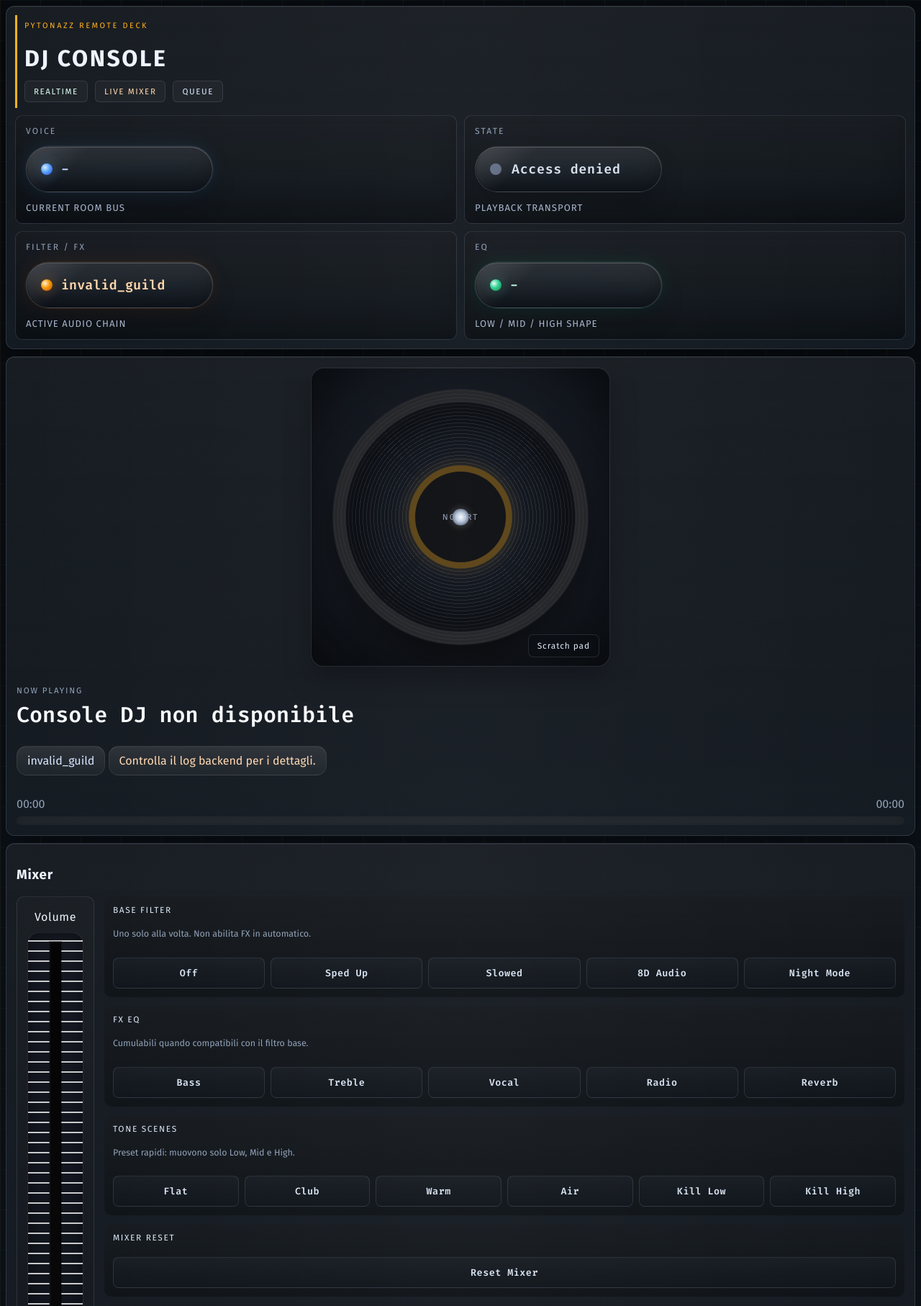
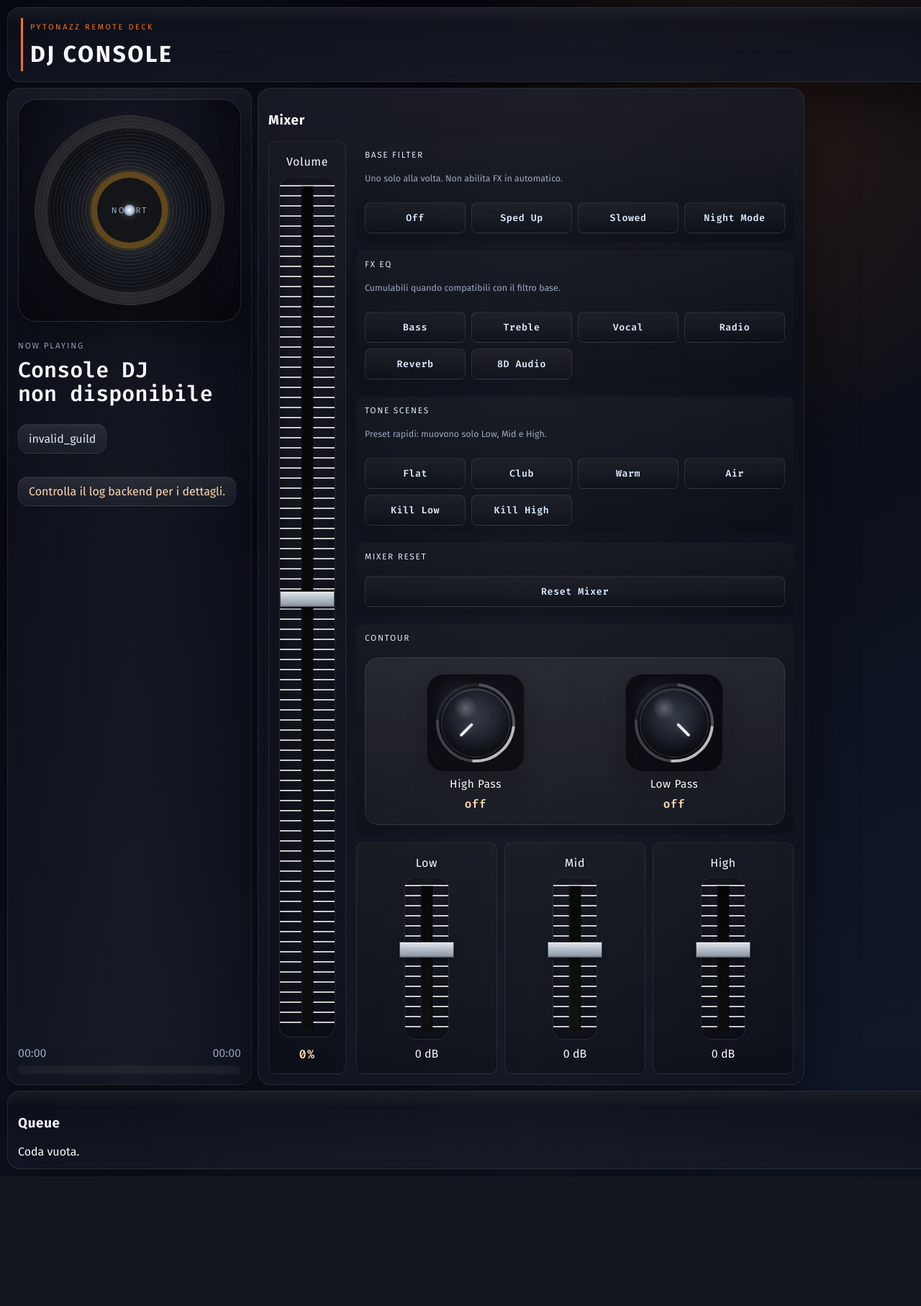
Before and after one commit to Sessionn/Pytonazz2026, a Flask app: template data/database/dashboard/templates/dj_console.html in a window 1280 px wide; the page is wider, and only the part inside the window is pictured. Shown: the top 1814 px of that part at 72% size. After the commit the page ends 1624 px from the top of that part, so only its background shows below. Run offline with Flask 3, Linux system fonts and the light colour scheme; the template is opened without the code that fills it, so the values that code supplies are empty; some libraries are stand-ins or nearby versions.

Commit message:
Rinnovo dj console e resolve senza acoustic 3

```diff
--- a/core/audio_filters.py
+++ b/core/audio_filters.py
@@ -131,14 +131,13 @@ LIVE_FILTER_PRESETS: dict[str, dict[str, float]] = {
     },
 }
 
-BASE_FILTER_NAMES = ("off", "nightcore", "vaporwave", "8d", "night")
-FX_FILTER_NAMES = ("bassboost", "trebleboost", "vocalboost", "radio", "reverb")
+BASE_FILTER_NAMES = ("off", "nightcore", "vaporwave", "night")
+FX_FILTER_NAMES = ("bassboost", "trebleboost", "vocalboost", "radio", "reverb", "8d")
 
 FILTER_COMPATIBILITY: dict[str, set[str]] = {
     "off": set(FX_FILTER_NAMES),
     "nightcore": set(FX_FILTER_NAMES),
     "vaporwave": set(FX_FILTER_NAMES),
-    "8d": {"bassboost", "trebleboost", "vocalboost", "reverb"},
     "night": set(FX_FILTER_NAMES),
 }
 
--- a/data/database/dashboard/static/css/dj_console.css
+++ b/data/database/dashboard/static/css/dj_console.css
@@ -1703,3 +1703,162 @@ body::before {
     min-height: 230px;
   }
 }
+
+/* Night-mode console resolution pass. */
+:root {
+  --bg-1: #070912;
+  --bg-2: #0f0f23;
+  --panel: rgba(11, 14, 24, 0.9);
+  --panel-2: rgba(18, 22, 34, 0.96);
+  --line: rgba(148, 163, 184, 0.16);
+  --text: #f8fafc;
+  --muted: #9aa6bf;
+  --accent: #f97316;
+  --accent-2: #fb923c;
+  --ok: #3dff9b;
+  --ok-glow: rgba(61, 255, 155, 0.52);
+  --shadow: 0 26px 72px rgba(0, 0, 0, 0.44);
+}
+
+body {
+  background:
+    radial-gradient(circle at 15% 18%, rgba(96, 165, 250, 0.13), transparent 26%),
+    radial-gradient(circle at 82% 12%, rgba(249, 115, 22, 0.13), transparent 24%),
+    linear-gradient(150deg, #03040a 0%, #0a0d16 42%, #11192a 100%);
+  background-size: auto;
+}
+
+body::before {
+  opacity: 0.2;
+  background: var(--texture);
+  mix-blend-mode: soft-light;
+}
+
+.console-shell {
+  width: calc(100vw - 20px);
+  min-height: calc(100vh - 20px);
+  margin: 10px auto;
+  gap: 8px;
+}
+
+.hero-panel {
+  display: block;
+  padding: 14px 18px;
+  min-height: 0;
+}
+
+.brand-block {
+  min-height: 74px;
+  gap: 4px;
+  padding: 4px 10px;
+  border-left-color: var(--accent);
+}
+
+.brand-block h1 {
+  font-size: clamp(2rem, 2.25vw, 3rem);
+  letter-spacing: 0.08em;
+}
+
+.console-signal-row,
+.status-grid[hidden],
+.scratch-hint {
+  display: none !important;
+}
+
+.deck-grid {
+  grid-template-columns: minmax(340px, 0.86fr) minmax(760px, 1.68fr) minmax(330px, 0.74fr);
+  gap: 8px;
+}
+
+.platter-panel,
+.queue-panel,
+.mixer-panel {
+  min-height: calc(100vh - 124px);
+}
+
+.hero-panel,
+.deck-panel,
+.error-card {
+  border-radius: 18px;
+  background:
+    linear-gradient(180deg, rgba(255,255,255,0.05), transparent 22%),
+    linear-gradient(180deg, var(--panel) 0%, var(--panel-2) 100%);
+  border-color: rgba(255, 255, 255, 0.09);
+  box-shadow: var(--shadow);
+}
+
+.control-stack,
+.queue-item,
+.eq-band,
+.channel-strip {
+  background:
+    linear-gradient(180deg, rgba(255,255,255,0.05), rgba(255,255,255,0.014)),
+    rgba(8, 11, 19, 0.72);
+  border-color: rgba(255,255,255,0.09);
+}
+
+.filter-button-grid button,
+.fx-pad-grid button {
+  border-color: rgba(255,255,255,0.1);
+  background:
+    linear-gradient(180deg, rgba(255,255,255,0.08), rgba(255,255,255,0.02)),
+    rgba(7, 10, 18, 0.92);
+  color: #dbeafe;
+}
+
+.filter-button-grid button:hover,
+.fx-pad-grid button:hover {
+  border-color: rgba(249, 115, 22, 0.46);
+  color: #ffedd5;
+}
+
+.filter-button-grid button.is-active,
+.fx-pad-grid button.is-active,
+.filter-button-grid button[aria-pressed="true"],
+.fx-pad-grid button[aria-pressed="true"] {
+  color: #06130d;
+  border-color: rgba(61, 255, 155, 0.66);
+  background:
+    linear-gradient(180deg, rgba(255,255,255,0.34), rgba(255,255,255,0.06)),
+    linear-gradient(135deg, #6dff91 0%, #f97316 100%);
+}
+
+.platter-wrap {
+  width: min(100%, 500px, 50vh);
+  border-radius: 26px;
+  background:
+    radial-gradient(circle at 50% 50%, rgba(255,255,255,0.055), transparent 23%),
+    radial-gradient(circle, #2e3442 0%, #111420 55%, #090b12 100%);
+  box-shadow:
+    inset 0 1px 0 rgba(255,255,255,0.08),
+    inset 0 -38px 76px rgba(0,0,0,0.34),
+    0 20px 44px rgba(0,0,0,0.34);
+}
+
+.platter-disc {
+  background:
+    repeating-radial-gradient(circle at 50% 50%, rgba(255,255,255,0.075) 0 1px, rgba(0,0,0,0.025) 1px 5px),
+    radial-gradient(circle at 50% 50%, #1c2330 0%, #090c12 68%, #020304 100%);
+}
+
+.groove-layer {
+  background:
+    repeating-radial-gradient(circle at 50% 50%, rgba(255,255,255,0.08) 0 1px, rgba(0,0,0,0.02) 1px 5px);
+  opacity: 0.24;
+}
+
+.platter-shadow {
+  box-shadow: inset 0 0 90px rgba(0,0,0,0.76), 0 24px 52px rgba(0,0,0,0.46);
+}
+
+.queue-panel {
+  min-width: 320px;
+}
+
+@media (max-width: 1480px) {
+  .platter-panel,
+  .queue-panel,
+  .mixer-panel {
+    min-height: auto;
+  }
+}
--- a/data/database/dashboard/static/js/dj_console.js
+++ b/data/database/dashboard/static/js/dj_console.js
@@ -878,6 +878,7 @@ els.resetMixerButton?.addEventListener("click", async () => {
     postAction("toggle_filter_fx", { fx_name: "vocalboost", enabled: false }),
     postAction("toggle_filter_fx", { fx_name: "radio", enabled: false }),
     postAction("toggle_filter_fx", { fx_name: "reverb", enabled: false }),
+    postAction("toggle_filter_fx", { fx_name: "8d", enabled: false }),
     postAction("set_tone_filters", { tone_filters: { highpass_hz: 0, lowpass_hz: 20000 } }),
   ]);
 });
--- a/data/database/dashboard/templates/dj_console.html
+++ b/data/database/dashboard/templates/dj_console.html
@@ -12,13 +12,8 @@
       <div class="brand-block">
         <p class="eyebrow">Pytonazz Remote Deck</p>
         <h1>DJ Console</h1>
-        <div class="console-signal-row">
-          <span class="console-chip console-chip-live">Realtime</span>
-          <span class="console-chip console-chip-fx">Live mixer</span>
-          <span class="console-chip console-chip-queue">Queue</span>
-        </div>
       </div>
-      <div class="status-grid">
+      <div class="status-grid" hidden>
         <div class="status-card status-card-voice">
           <span class="status-label">Voice</span>
           <span class="status-flare" aria-hidden="true"></span>
@@ -70,7 +65,6 @@
               <span class="spindle-core"></span>
             </div>
           </div>
-          <span class="scratch-hint">Scratch pad</span>
         </div>
         <div class="track-meta">
           <p class="track-kicker">Now Playing</p>
@@ -109,7 +103,6 @@
                   <button type="button" data-base-filter="off">Off</button>
                   <button type="button" data-base-filter="nightcore">Sped Up</button>
                   <button type="button" data-base-filter="vaporwave">Slowed</button>
-                  <button type="button" data-base-filter="8d">8D Audio</button>
                   <button type="button" data-base-filter="night">Night Mode</button>
                 </div>
               </div>
@@ -124,6 +117,7 @@
                   <button data-filter-fx="vocalboost">Vocal</button>
                   <button data-filter-fx="radio">Radio</button>
                   <button data-filter-fx="reverb">Reverb</button>
+                  <button data-filter-fx="8d">8D Audio</button>
                 </div>
               </div>
             </div>
```
